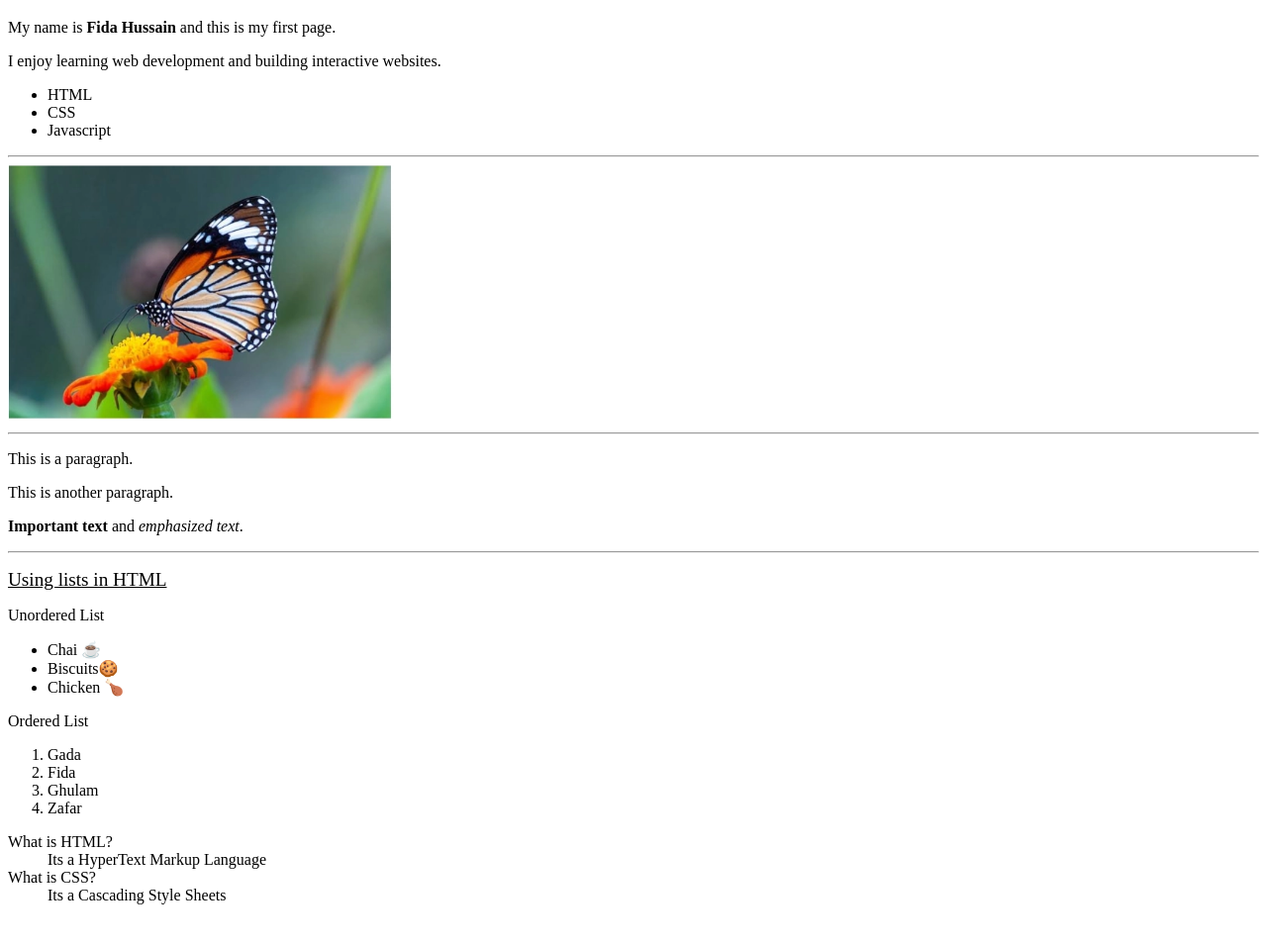
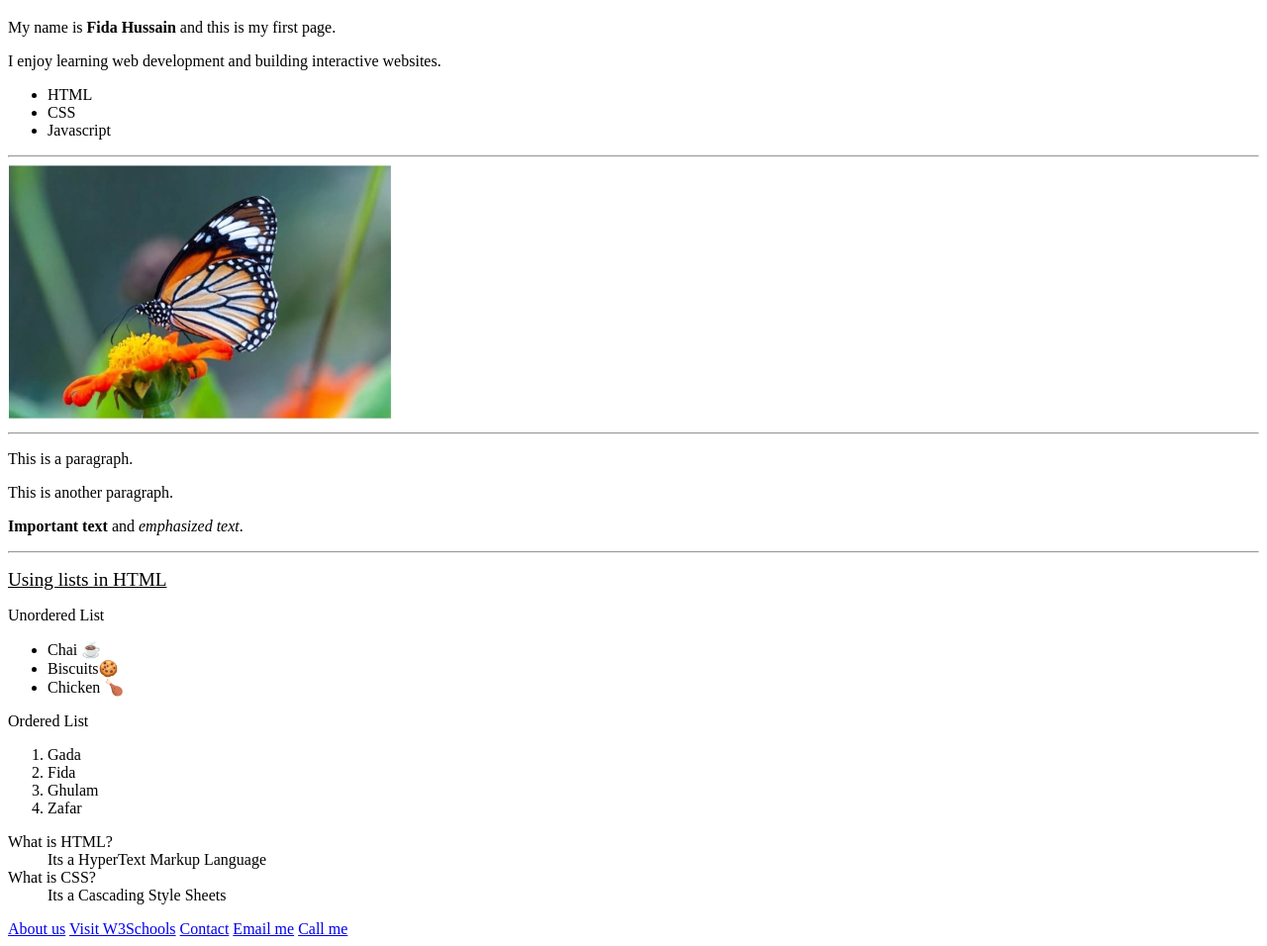
Before and after one commit to FidaHussainLarik/web-engineering-course-materil, a plain HTML site: page week-02/hello_web.html in a window 1280 px wide. Shown: the part 61-1017 px from the top of the page at 99% size. Before the commit the page ends 991 px from the top, so only its background shows below. Drawn offline with Linux system fonts and the light colour scheme.

Commit message:
feat: add links to other pages

```diff
--- a/week-02/hello_web.html
+++ b/week-02/hello_web.html
@@ -63,7 +63,18 @@
         <dd>Its a   Cascading Style Sheets</dd>
     </dl>
 
+     <!-- Link to another page -->
+    <a href="about.html">About us</a>
 
+    <!-- Link to another website -->
+    <a href="https://www.w3schools.com" target="_blank" rel="noopener noreferrer">Visit W3Schools</a>
+
+    <!-- Jump to a section on the same page -->
+    <a href="#contact">Contact</a>
+
+    <!-- Email and phone -->
+    <a href="fida@example.com">Email me</a>
+    <a href="tel:+923001234567">Call me</a>
 
 
 
```
